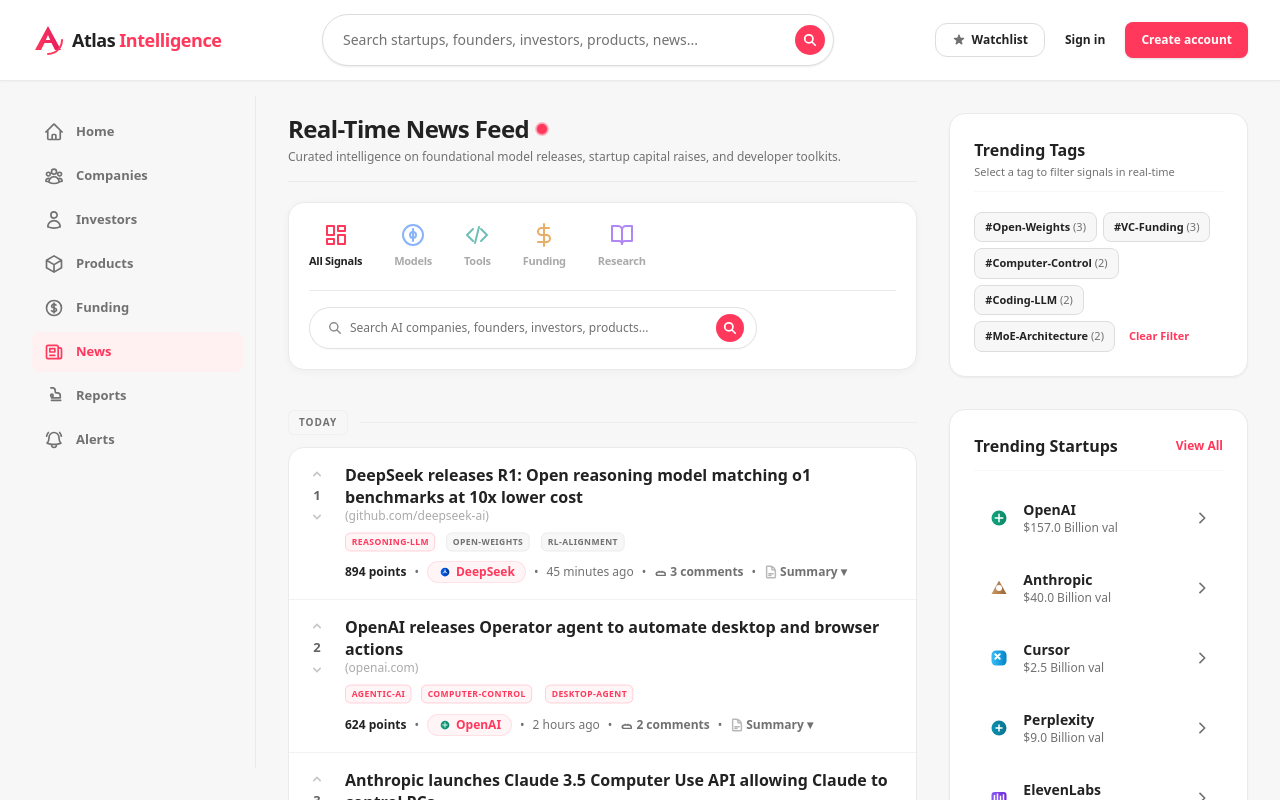
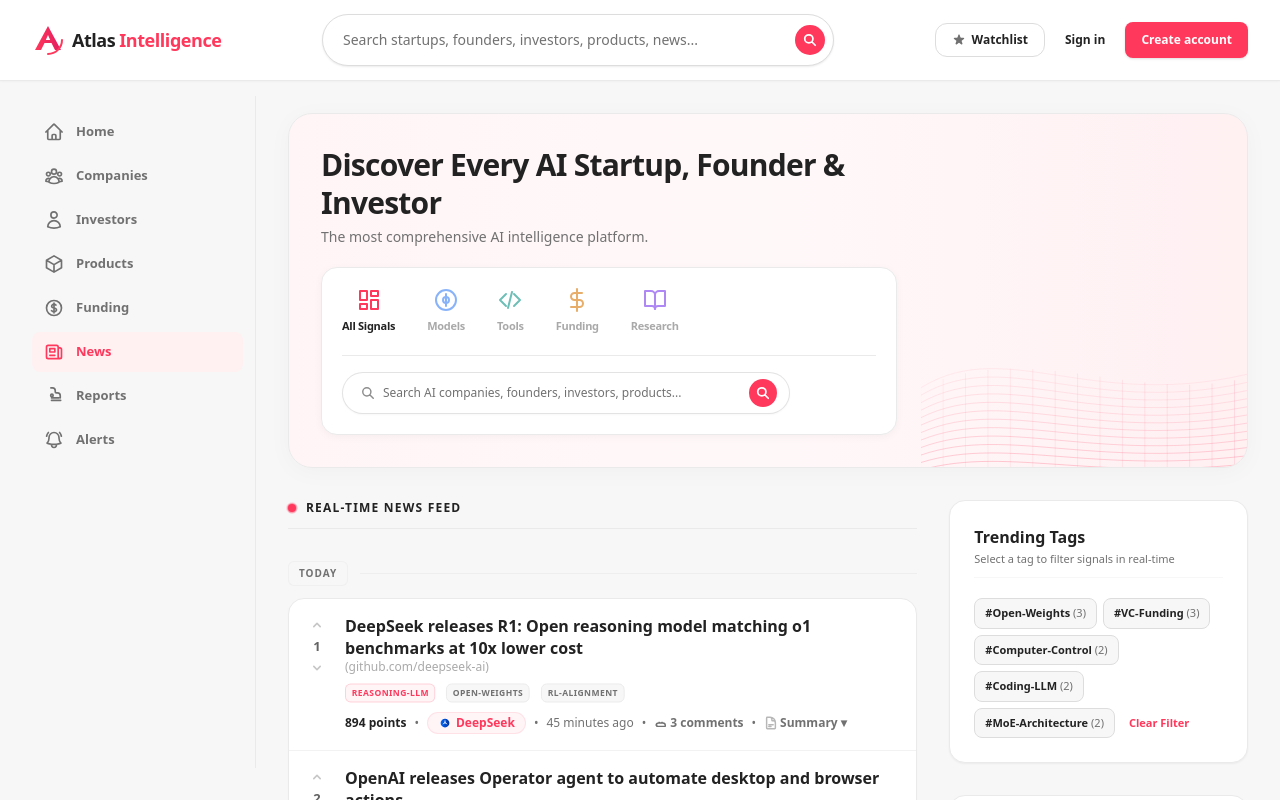
Before and after one commit to AyushKhaitan1/The-Ai-Signal, a Next.js app: page / in a window 1280 px wide. Shown: the top 800 px of the page. Built offline with nearby package versions, Linux system fonts and the light colour scheme.

Commit message:
design: introduce full-width hero banner with category tabs/search box on left and 3D topographic wireframe mesh infographic on right

```diff
--- a/src/app/page.tsx
+++ b/src/app/page.tsx
@@ -26,6 +26,65 @@
     return "Yesterday";
   }
   return "Earlier This Week";
+};
+
+const renderInfographic = () => {
+  const lines = [];
+  // 16 horizontal landscape curved lines
+  for (let i = 0; i < 16; i++) {
+    const yBaseline = 100 + i * 10;
+    const amplitude = 30 - i * 1.5;
+
+    // Cubic bezier interpolation curves to simulate hills
+    const path = `M 0,${yBaseline} C 120,${yBaseline - amplitude * 2.5} 240,${yBaseline + amplitude * 1.5} 480,${yBaseline - amplitude}`;
+    lines.push(
+      <path
+        key={`h-${i}`}
+        d={path}
+        stroke="currentColor"
+        strokeWidth="0.75"
+        opacity={0.12 + (i / 35)}
+      />
+    );
+  }
+
+  // 16 vertical cross lines that intersect exactly to form a 3D topographic grid mesh
+  for (let j = 0; j <= 16; j++) {
+    const x = j * 30; // From 0 to 480
+    const pathSegments = [];
+    for (let i = 0; i < 16; i++) {
+      const yBaseline = 100 + i * 10;
+      const amplitude = 30 - i * 1.5;
+
+      const t = x / 480;
+      const p0 = yBaseline;
+      const p1 = yBaseline - amplitude * 2.5;
+      const p2 = yBaseline + amplitude * 1.5;
+      const p3 = yBaseline - amplitude;
+
+      const y = Math.pow(1 - t, 3) * p0 +
+                3 * Math.pow(1 - t, 2) * t * p1 +
+                3 * (1 - t) * Math.pow(t, 2) * p2 +
+                Math.pow(t, 3) * p3;
+
+      pathSegments.push(`${i === 0 ? 'M' : 'L'} ${x},${y}`);
+    }
+    lines.push(
+      <path
+        key={`v-${j}`}
+        d={pathSegments.join(' ')}
+        stroke="currentColor"
+        strokeWidth="0.5"
+        opacity={0.15 + (j / 80)}
+      />
+    );
+  }
+
+  return (
+    <svg viewBox="0 0 480 260" className="w-full h-full text-airbnb-pink" fill="none">
+      {lines}
+    </svg>
+  );
 };
 
 export default function Home() {
@@ -91,29 +150,23 @@
   });
 
   return (
-    <div className="grid grid-cols-1 lg:grid-cols-3 gap-8 items-start">
-      {/* Left Side: Real-Time News Feed */}
-      <div className="col-span-1 lg:col-span-2 space-y-6">
+    <div className="space-y-8">
+      {/* Premium Full-Width Hero Banner Card */}
+      <div className="relative overflow-hidden bg-gradient-to-r from-[#FFF5F6] via-[#FFF8F9] to-[#FFF0F2] border border-airbnb-border-light rounded-3xl p-6 md:p-8 shadow-[0_4px_24px_rgba(0,0,0,0.03)] flex flex-col md:flex-row justify-between items-center gap-6">
 
-        {/* Airbnb-style Header Section */}
-        <div className="pb-2">
-          <div className="flex flex-col md:flex-row md:items-center justify-between gap-4 pb-4 border-b border-airbnb-border-light">
+        {/* Left Side: Content & Unified Search/Category Box */}
+        <div className="z-10 flex-grow max-w-xl space-y-5">
           <div>
-              <h1 className="text-2xl font-extrabold tracking-tight text-airbnb-charcoal flex items-center space-x-2">
-                <span>Real-Time News Feed</span>
-                <span className="flex h-2.5 w-2.5 relative">
-                  <span className="animate-ping absolute inline-flex h-full w-full rounded-full bg-airbnb-pink opacity-75"></span>
-                  <span className="relative inline-flex rounded-full h-2.5 w-2.5 bg-airbnb-pink"></span>
-                </span>
+            <h1 className="text-2xl md:text-3xl font-extrabold tracking-tight text-airbnb-charcoal leading-tight">
+              Discover Every AI Startup, Founder & Investor
             </h1>
-              <p className="text-xs text-airbnb-gray mt-1">
-                Curated intelligence on foundational model releases, startup capital raises, and developer toolkits.
+            <p className="text-xs md:text-sm text-airbnb-gray mt-1.5 font-medium">
+              The most comprehensive AI intelligence platform.
             </p>
-            </div>
           </div>
 
           {/* Unified Box containing both Category Tabs & Search Bar */}
-          <div className="mt-5 bg-white border border-airbnb-border-light rounded-2xl p-4 md:p-5 shadow-[0_2px_8px_rgba(0,0,0,0.04)] max-w-2xl space-y-4">
+          <div className="bg-white border border-airbnb-border-light rounded-2xl p-4 md:p-5 shadow-[0_2px_8px_rgba(0,0,0,0.04)] w-full space-y-4">
             {/* Airbnb-style Category Icon Tabs */}
             <div className="flex items-center space-x-8 pb-3 overflow-x-auto no-scrollbar border-b border-airbnb-border-light select-none">
               {(["all", "models", "tools", "funding", "research"] as const).map((cat) => {
@@ -219,6 +272,31 @@
           </div>
         </div>
 
+        {/* Right Side: Infographic (Wireframe Mountain Mesh / Topographic Map) */}
+        <div className="hidden md:flex items-center justify-end w-2/5 min-w-[200px] max-w-[340px] select-none pointer-events-none relative overflow-hidden -my-8 -mr-8 self-end">
+          <div className="w-full h-full transform translate-y-8 translate-x-4 scale-110">
+            {renderInfographic()}
+          </div>
+        </div>
+
+      </div>
+
+      {/* Grid Layout containing Main Feed and Right Sidebar */}
+      <div className="grid grid-cols-1 lg:grid-cols-3 gap-8 items-start">
+        {/* Left Side: Real-Time News Feed */}
+        <div className="col-span-1 lg:col-span-2 space-y-6">
+
+          {/* Section title with live pulse indicator */}
+          <div className="flex items-center space-x-2.5 pb-3 border-b border-airbnb-border-light">
+            <span className="flex h-2 w-2 relative">
+              <span className="animate-ping absolute inline-flex h-full w-full rounded-full bg-airbnb-pink opacity-75"></span>
+              <span className="relative inline-flex rounded-full h-2 w-2 bg-airbnb-pink"></span>
+            </span>
+            <h2 className="text-xs font-bold uppercase tracking-widest text-airbnb-charcoal">
+              Real-Time News Feed
+            </h2>
+          </div>
+
           {/* Refetch-style Date Grouped Feed */}
           <div className="space-y-6">
             {sortedNews.length === 0 ? (
@@ -257,5 +335,6 @@
         {/* Right Side: Sidebar Widgets */}
         <Sidebar />
       </div>
+    </div>
   );
 }
```
Lines whose indentation alone changed are shown as unchanged.
